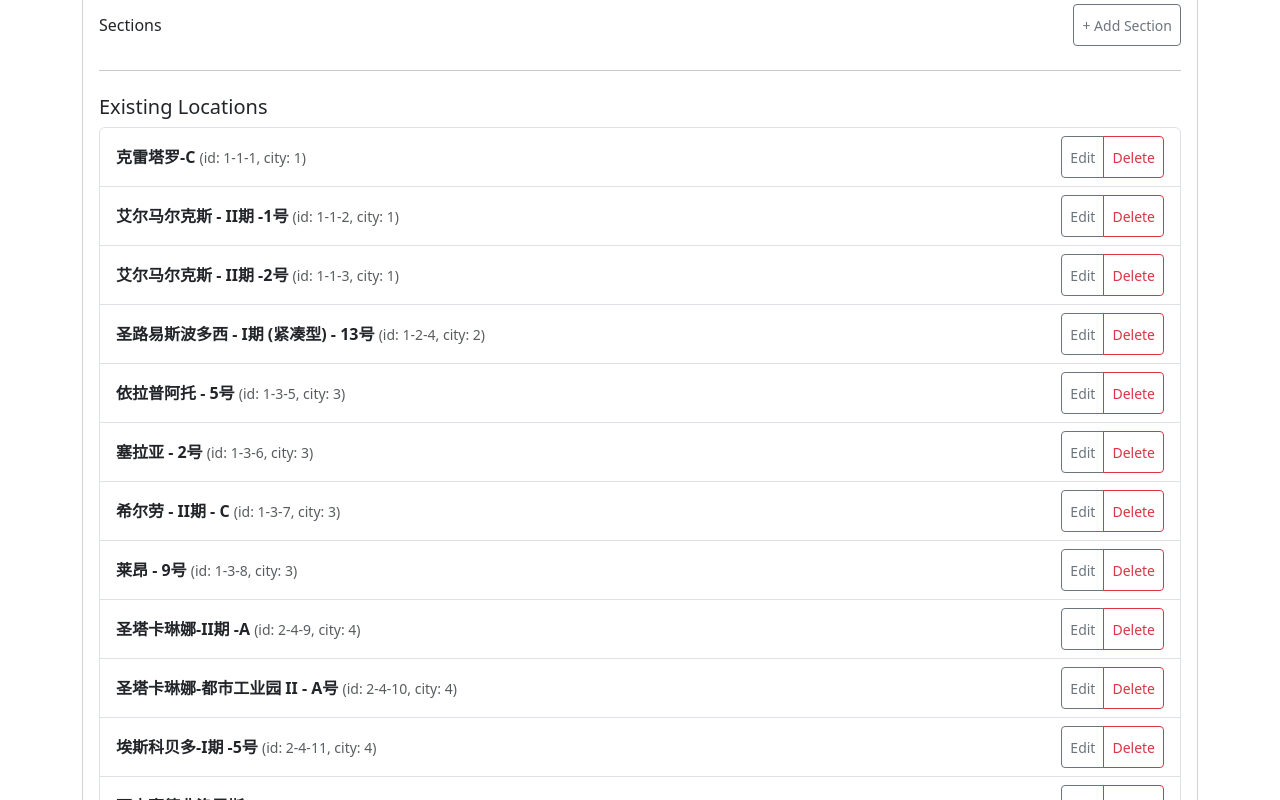
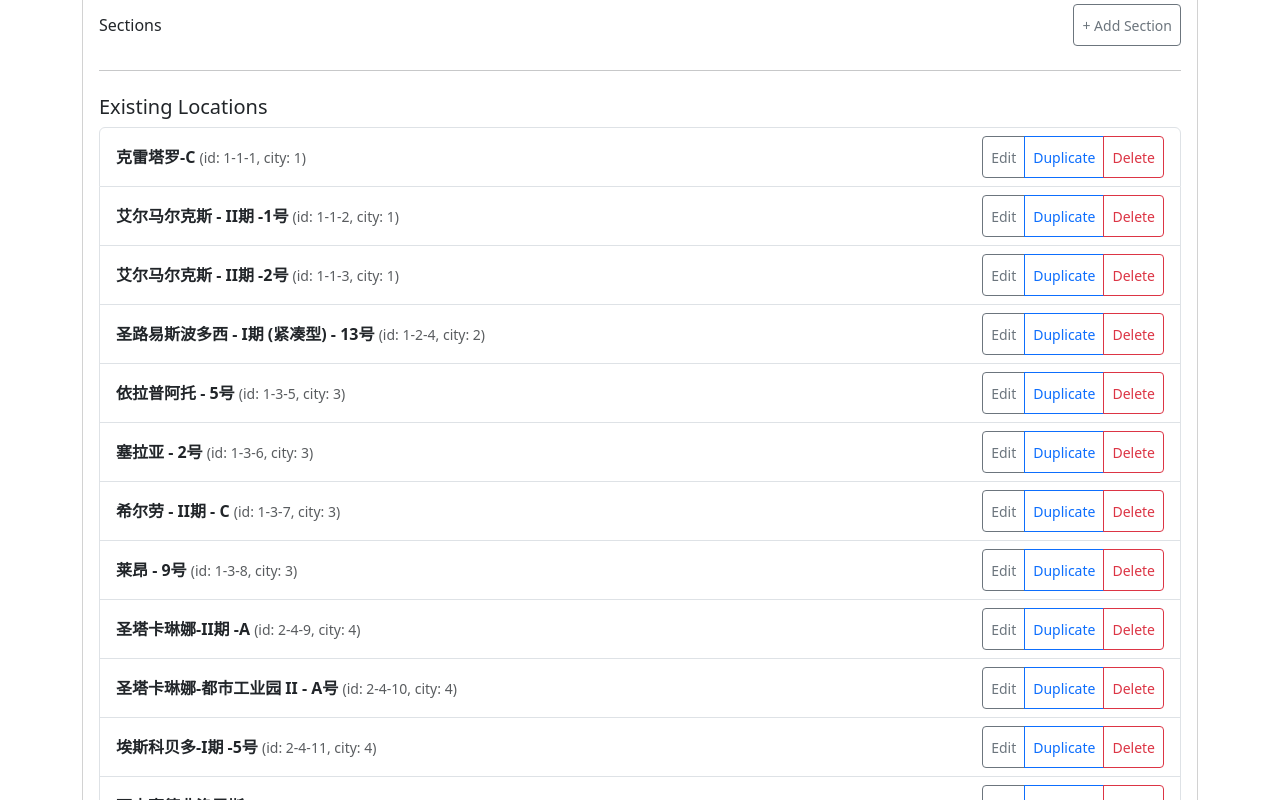
Before and after one commit to geravillarreal/vynmsachina, a Next.js app: page /admin/inventory in a window 1280 px wide. Shown: the part 1540-2340 px from the top of the page. Built offline with nearby package versions, Linux system fonts and the light colour scheme.

Commit message:
add duplicate button

```diff
--- a/pages/admin/inventory.tsx
+++ b/pages/admin/inventory.tsx
@@ -145,6 +145,17 @@ export default function InventoryAdmin() {
     } catch (e: any) {
       setConfirm(prev => ({ ...prev, busy: false, err: e?.message || 'Delete failed' }));
     }
+  };
+
+  const duplicateLocation = (source: Location) => {
+    // Copia profunda y limpia el ID para que el POST cree uno nuevo
+    const clone: Location = JSON.parse(JSON.stringify(source));
+    clone.id = ''; // importante: ID vacío para que el server genere uno nuevo
+    // nombre sugerido
+    clone.name = source.name ? `${source.name} (copy)` : 'Copy';
+    setEditing({ type: null }); // asegurarnos que el botón principal diga "Add Location"
+    setLoc({ ...emptyLoc, ...clone });
+    // Nota: los archivos (imágenes/PDF) quedan referenciados al mismo path.
   };
 
   if (loading) return <div className="container py-4">Loading...</div>;
@@ -345,12 +356,30 @@ export default function InventoryAdmin() {
                   <strong>{l.name}</strong> <small className="text-muted">(id: {l.id}, city: {l.cityId})</small>
                 </div>
                 <div className="btn-group">
-                  <button className="btn btn-sm btn-outline-secondary" onClick={()=>{ setLoc({ ...emptyLoc, ...l }); setEditing({ type: 'location', itemId: l.id }); }}>Edit</button>
-                  <button className="btn btn-sm btn-outline-danger" onClick={()=>askDelete('location', l.id, l.name)}>Delete</button>
+                  <button
+                    className="btn btn-sm btn-outline-secondary"
+                    onClick={()=>{ setLoc({ ...emptyLoc, ...l }); setEditing({ type: 'location', itemId: l.id }); }}
+                  >
+                    Edit
+                  </button>
+                  <button
+                    className="btn btn-sm btn-outline-primary"
+                    onClick={()=> duplicateLocation(l)}
+                    title="Create a new location using this data"
+                  >
+                    Duplicate
+                  </button>
+                  <button
+                    className="btn btn-sm btn-outline-danger"
+                    onClick={()=>askDelete('location', l.id, l.name)}
+                  >
+                    Delete
+                  </button>
                 </div>
               </li>
             ))}
           </ul>
+
         </div>
       </div>
 
```
